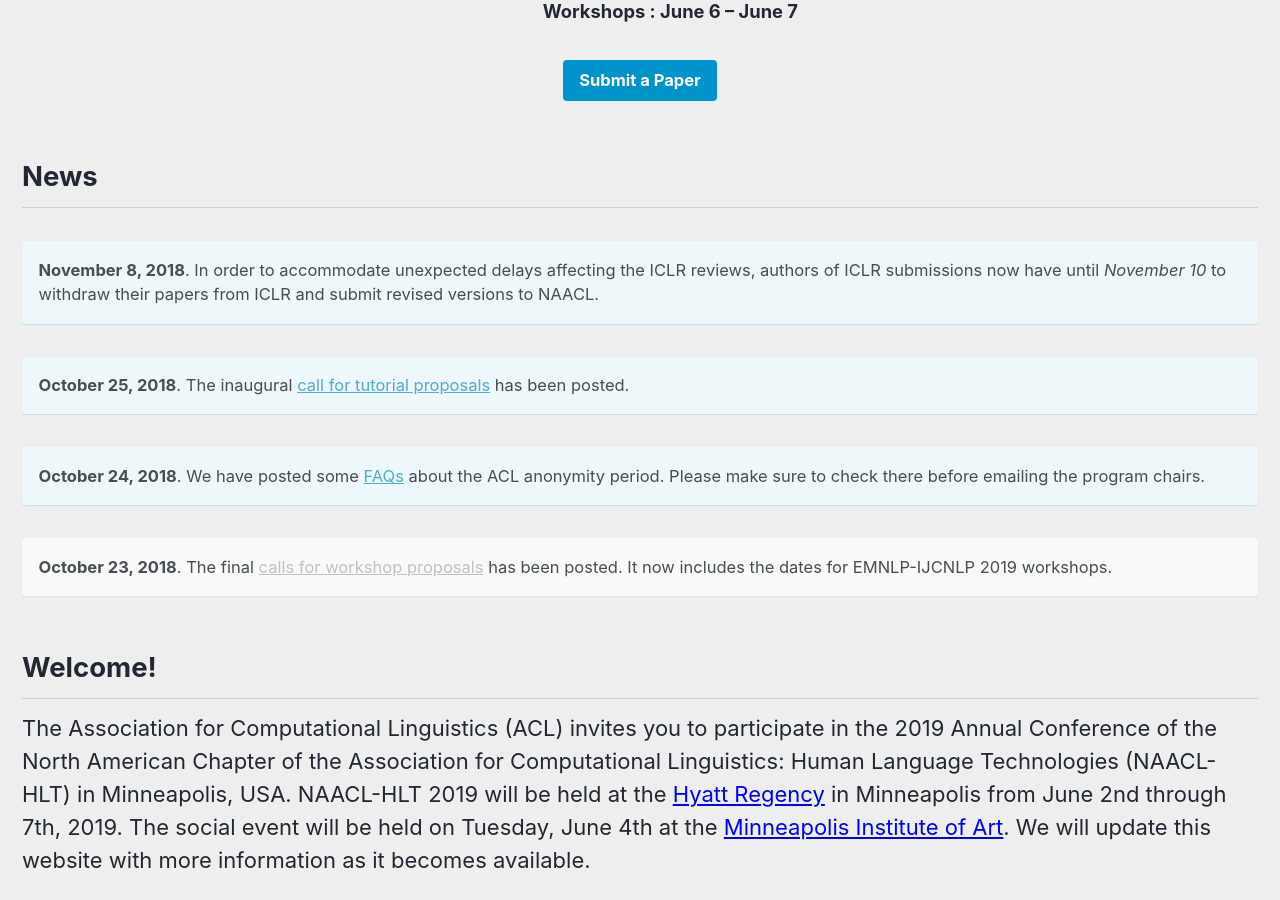
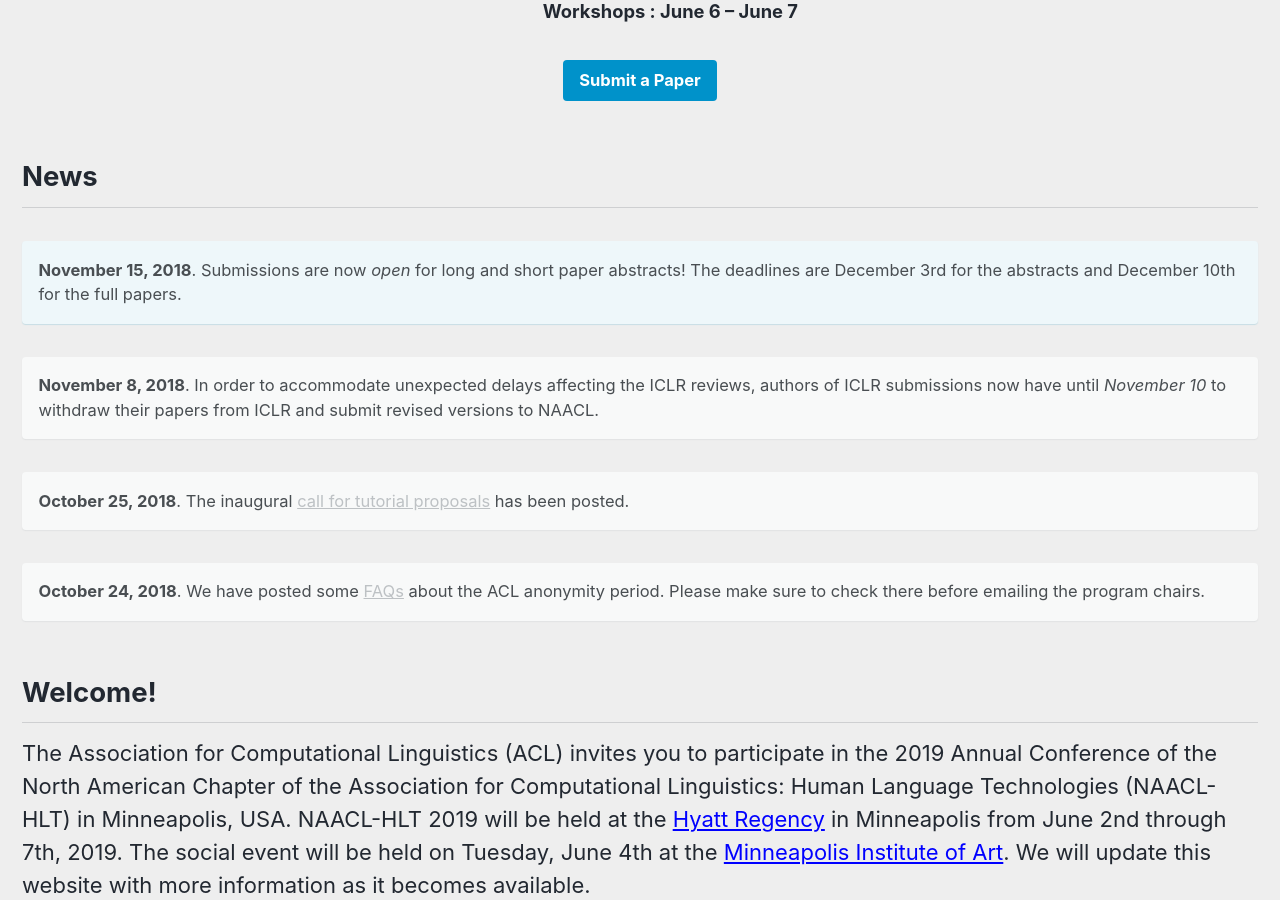
Before and after one commit to naacl-org/naacl-2021-website, a Jekyll site: the page built from _pages/home.md, in a window 1280 px wide and 900 px high, scrolled down 616 px. Built offline with Jekyll 4.4.1, drawn with Linux system fonts in a browser that asks for light colours; nearby versions of some CDN libraries.

Commit message:
Add notice about abstract submissions being open.

```diff
--- a/_pages/home.md
+++ b/_pages/home.md
@@ -18,16 +18,16 @@
 
 <h2>News</h2>
 
-**November 8, 2018**. In order to accommodate unexpected delays affecting the ICLR reviews, authors of ICLR submissions now have until *November 10* to withdraw their papers from ICLR and submit revised versions to NAACL.
+**November 15, 2018**. Submissions are now *open* for long and short paper abstracts! The deadlines are December 3rd for the abstracts and December 10th for the full papers.
 {: .notice--info}
 
+**November 8, 2018**. In order to accommodate unexpected delays affecting the ICLR reviews, authors of ICLR submissions now have until *November 10* to withdraw their papers from ICLR and submit revised versions to NAACL.
+{: .notice}
+
 **October 25, 2018**. The inaugural [call for tutorial proposals](/calls/tutorials/) has been posted.
-{: .notice--info}
+{: .notice}
 
 **October 24, 2018**. We have posted some [FAQs](/calls/papers#frequently-asked-questions) about the ACL anonymity period. Please make sure to check there before emailing the program chairs.
-{: .notice--info}
-
-**October 23, 2018**. The final [calls for workshop proposals](/calls/workshops) has been posted. It now includes the dates for EMNLP-IJCNLP 2019 workshops.
 {: .notice}
 
 <h2>Welcome!</h2>
```
